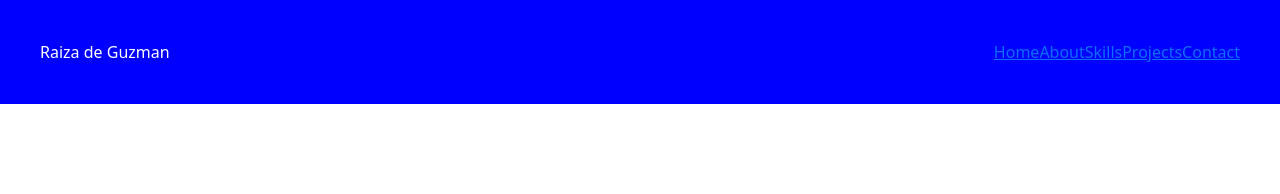
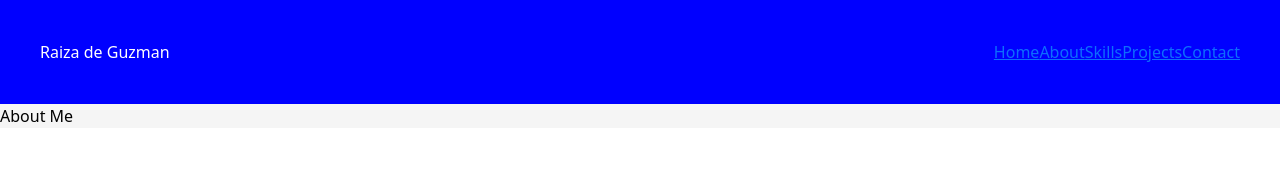
Before and after one commit to Raiza-D/my-portfolio, a React (Create React App) app: page / in a window 1280 px wide. Shown: the top 194 px of the page. Built offline with nearby package versions, Linux system fonts and the light colour scheme.

Commit message:
Add About Me text

```diff
--- a/src/components/About.jsx
+++ b/src/components/About.jsx
@@ -5,7 +5,7 @@ import "../styles/About.css";
 export default function About() {
   return (
     <div className="about">
-
+      About Me
     </div>
   );
 }
```
